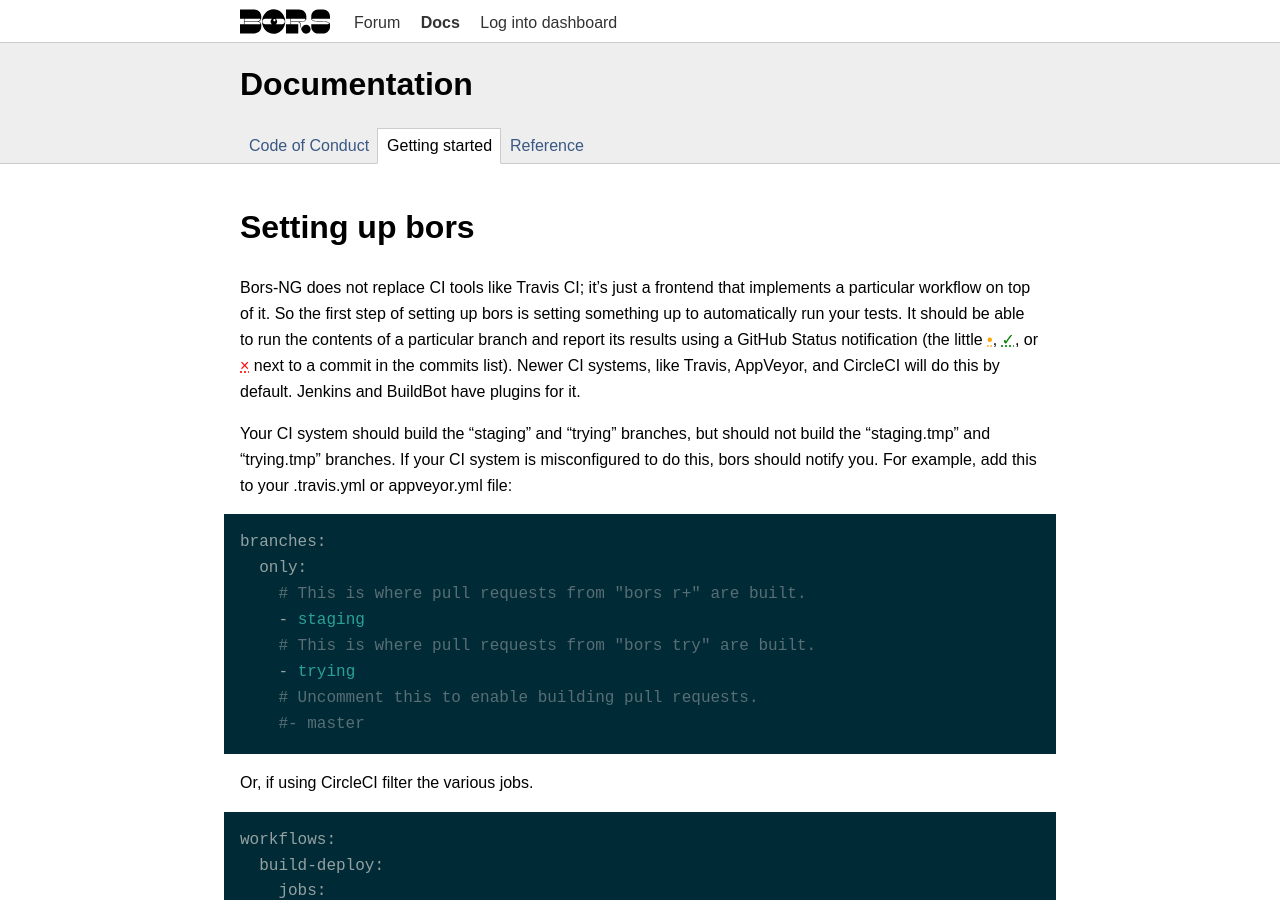
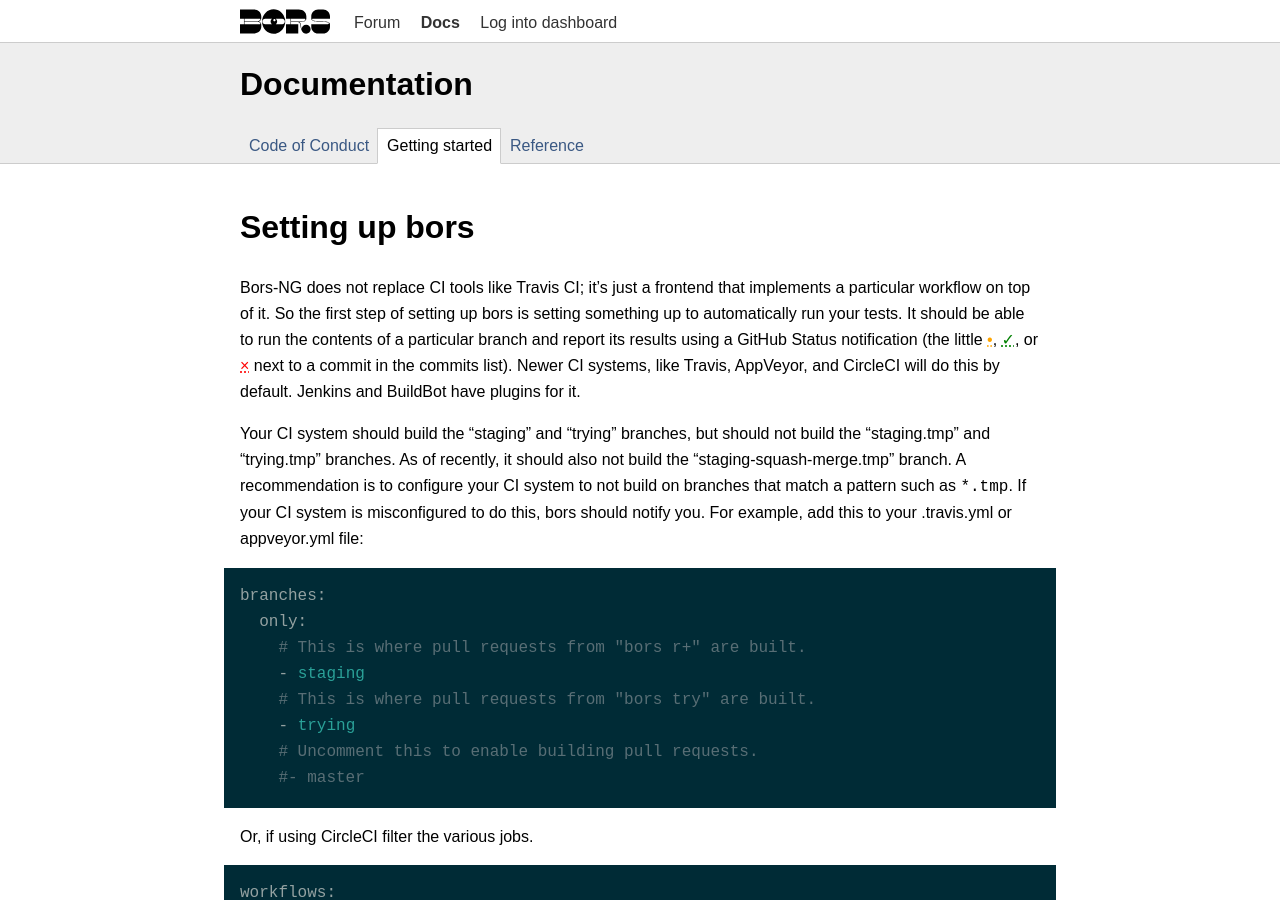
Before and after one commit to bors-ng/bors-ng.github.io, a Jekyll site: the page built from _documentation/getting-started.md, in a window 1280 px wide and 900 px high. Built offline with Jekyll 4.4.1, drawn with Linux system fonts in a browser that asks for light colours.

Commit message:
Clarify recent temp branch rename

````diff
--- a/_documentation/getting-started.md
+++ b/_documentation/getting-started.md
@@ -14,8 +14,7 @@ It should be able to run the contents of a particular branch
 and report its results using a GitHub Status notification
 (the little <abbr style="color:orange" title="The build is in progress">&bull;</abbr>, <abbr style="color:green" title="Build succeeded">&#10003;</abbr>, or <abbr style="color:red" title="Build failed">&times;</abbr> next to a commit in the commits list). Newer CI systems, like Travis, AppVeyor, and CircleCI will do this by default. Jenkins and BuildBot have plugins for it.
 
-Your CI system should build the "staging" and "trying" branches, but should not build the "staging.tmp" and "trying.tmp" branches.
-If your CI system is misconfigured to do this, bors should notify you. For example, add this to your .travis.yml or appveyor.yml file:
+Your CI system should build the "staging" and "trying" branches, but should not build the "staging.tmp" and "trying.tmp" branches. As of recently, it should also not build the "staging-squash-merge.tmp" branch. A recommendation is to configure your CI system to not build on branches that match a pattern such as `*.tmp`. If your CI system is misconfigured to do this, bors should notify you. For example, add this to your .travis.yml or appveyor.yml file:
 
 ```yaml
 branches:
````
